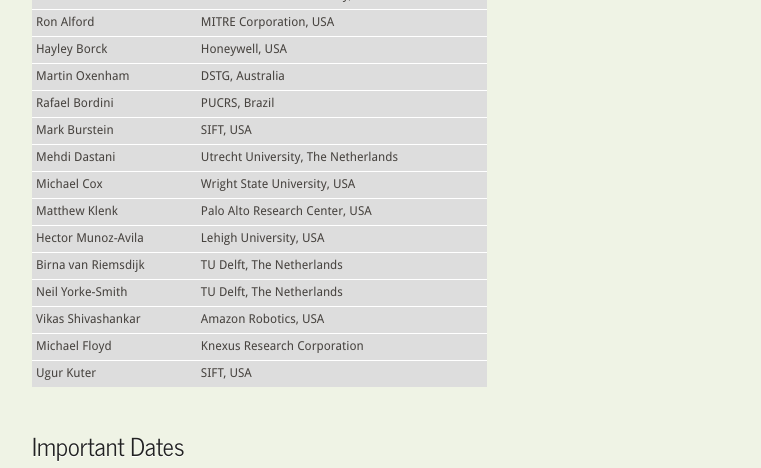
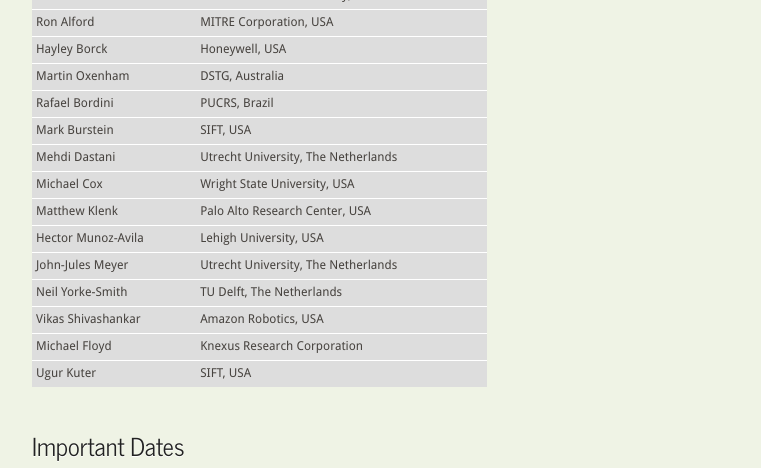
Before and after one commit to dtdannen/acs2019grw, a Jekyll site: the page docs/index.html, which Jekyll copies as it is, in a window 1280 px wide and 900 px high, scrolled down 1582 px. Shown: the top 468 px of the window, without its empty margins (108-869 px from the left). Built offline with Jekyll 4.4.1, drawn with Linux system fonts in a browser that asks for light colours.

Commit message:
updated pc

```diff
--- a/docs/index.html
+++ b/docs/index.html
@@ -160,7 +160,7 @@
                 <tr><td>Michael Cox</td><td>Wright State University, USA</td></tr>
                 <tr><td>Matthew Klenk</td><td> Palo Alto Research Center, USA</td></tr>
                 <tr><td>Hector Munoz-Avila</td><td>Lehigh University, USA</td></tr>
-                <tr><td>Birna van Riemsdijk</td><td>TU Delft, The Netherlands</td></tr>
+                <tr><td>John-Jules Meyer</td><td>Utrecht University, The Netherlands</td></tr>
                 <tr><td>Neil Yorke-Smith</td><td>TU Delft, The Netherlands</td></tr>
                 <tr><td>Vikas Shivashankar</td><td>Amazon Robotics, USA</td></tr>
                 <tr><td>Michael Floyd</td><td>Knexus Research Corporation</td></tr>
```
